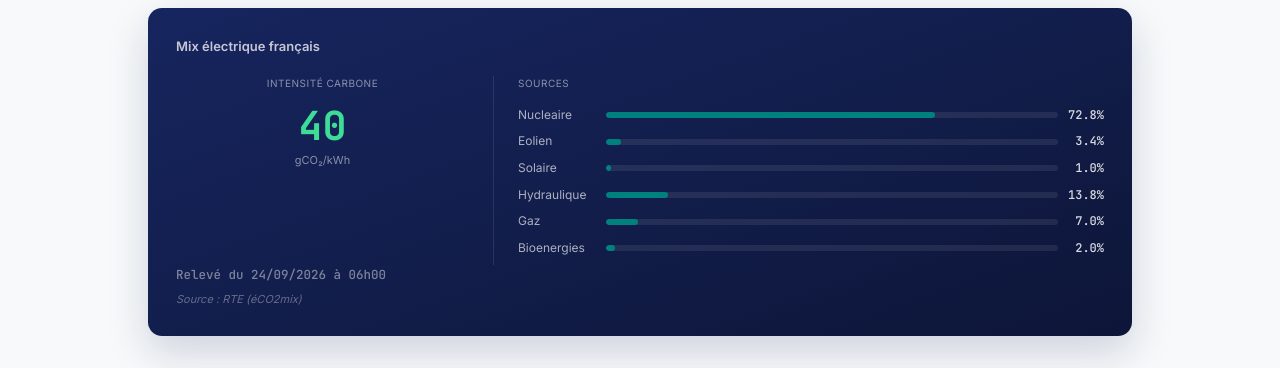
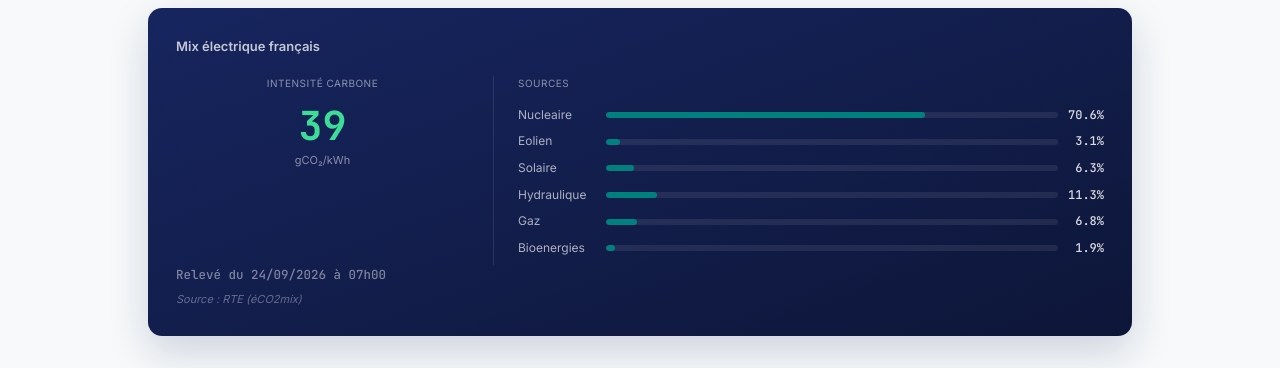
Before and after one commit to InsideEnergyMarkets/Inside-Energy-Markets, a Jekyll site: the page built from marches/index.html, in a window 1280 px wide and 900 px high, scrolled down 918 px. Shown: the part 161-529 px from the top of the window. Built offline with Jekyll 4.4.1, drawn with Linux system fonts in a browser that asks for light colours; some of the changed text lies outside the part shown.

Commit message:
Mise à jour automatique des données marché

```diff
--- a/_data/market.json
+++ b/_data/market.json
@@ -1,23 +1,23 @@
 {
-  "updated_at": "2026-09-24T06:17:27.841254Z",
+  "updated_at": "2026-09-24T07:26:05.754240Z",
   "brent": {
     "price_usd": 114.89,
     "date": "2026-09-22",
     "unit": "USD/baril"
   },
   "mix_france": {
-    "date_heure": "2026-09-24T06:00:00+00:00",
+    "date_heure": "2026-09-24T07:00:00+00:00",
     "shares": {
-      "nucleaire": 72.8,
-      "eolien": 3.4,
-      "solaire": 1.0,
-      "hydraulique": 13.8,
-      "gaz": 7.0,
-      "bioenergies": 2.0
+      "nucleaire": 70.6,
+      "eolien": 3.1,
+      "solaire": 6.3,
+      "hydraulique": 11.3,
+      "gaz": 6.8,
+      "bioenergies": 1.9
     },
     "top_source": "nucleaire",
-    "top_share": 72.8,
-    "co2_intensity": 40
+    "top_share": 70.6,
+    "co2_intensity": 39
   },
   "spot_price_france": {
     "price_eur_mwh": 182.5,
--- a/_data/market_history.json
+++ b/_data/market_history.json
@@ -196,12 +196,12 @@
     "brent_usd": 114.89,
     "spot_eur_mwh": 182.5,
     "mix_shares": {
-      "nucleaire": 72.8,
-      "eolien": 3.4,
-      "solaire": 1.0,
-      "hydraulique": 13.8,
-      "gaz": 7.0,
-      "bioenergies": 2.0
+      "nucleaire": 70.6,
+      "eolien": 3.1,
+      "solaire": 6.3,
+      "hydraulique": 11.3,
+      "gaz": 6.8,
+      "bioenergies": 1.9
     }
   }
 ]
--- a/_data/weekly_summary.json
+++ b/_data/weekly_summary.json
@@ -13,8 +13,8 @@
     "days_count": 8
   },
   "mix": {
-    "nuclear_avg_share": 75.0,
-    "renewables_avg_share": 20.4,
+    "nuclear_avg_share": 74.7,
+    "renewables_avg_share": 20.7,
     "days_count": 8
   }
 }
```
